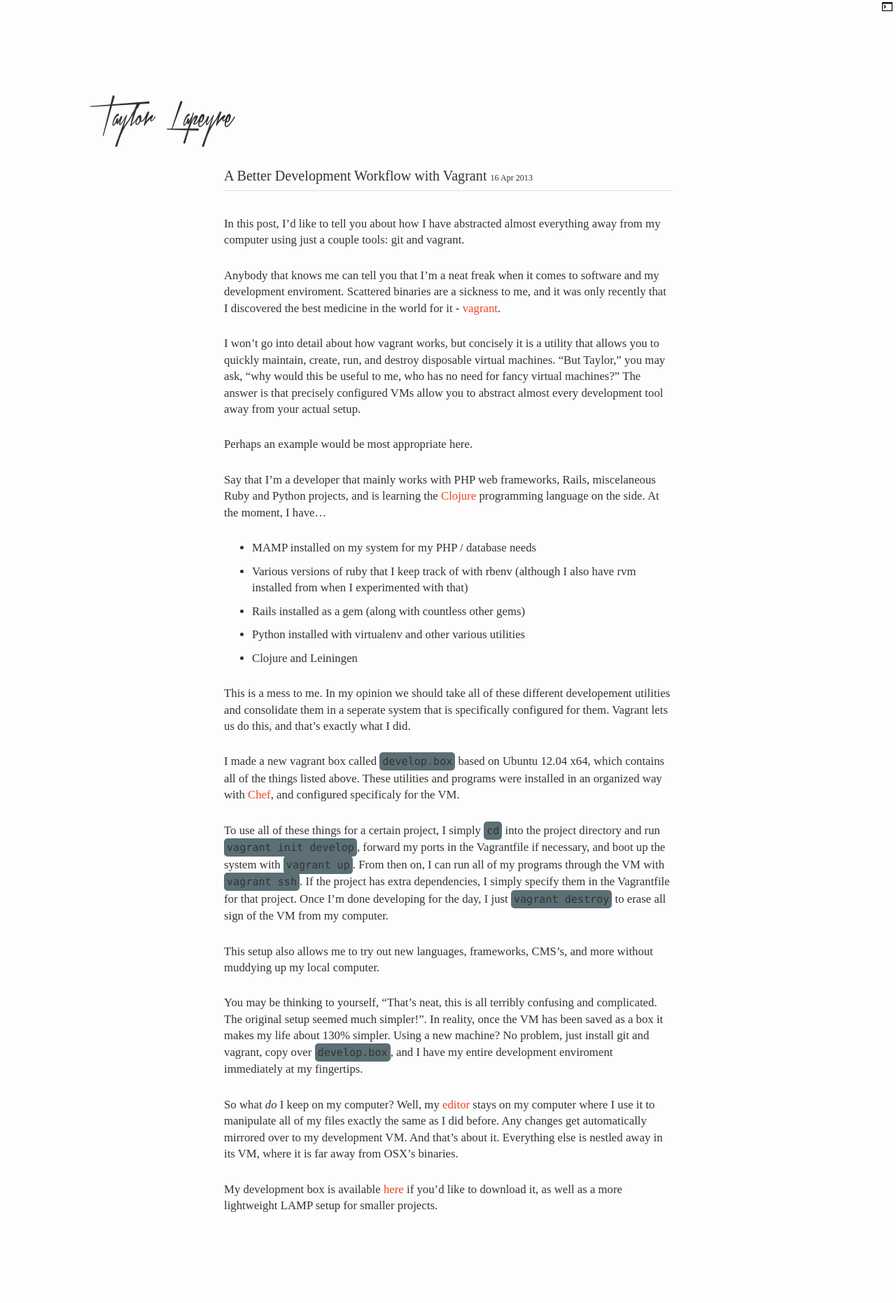
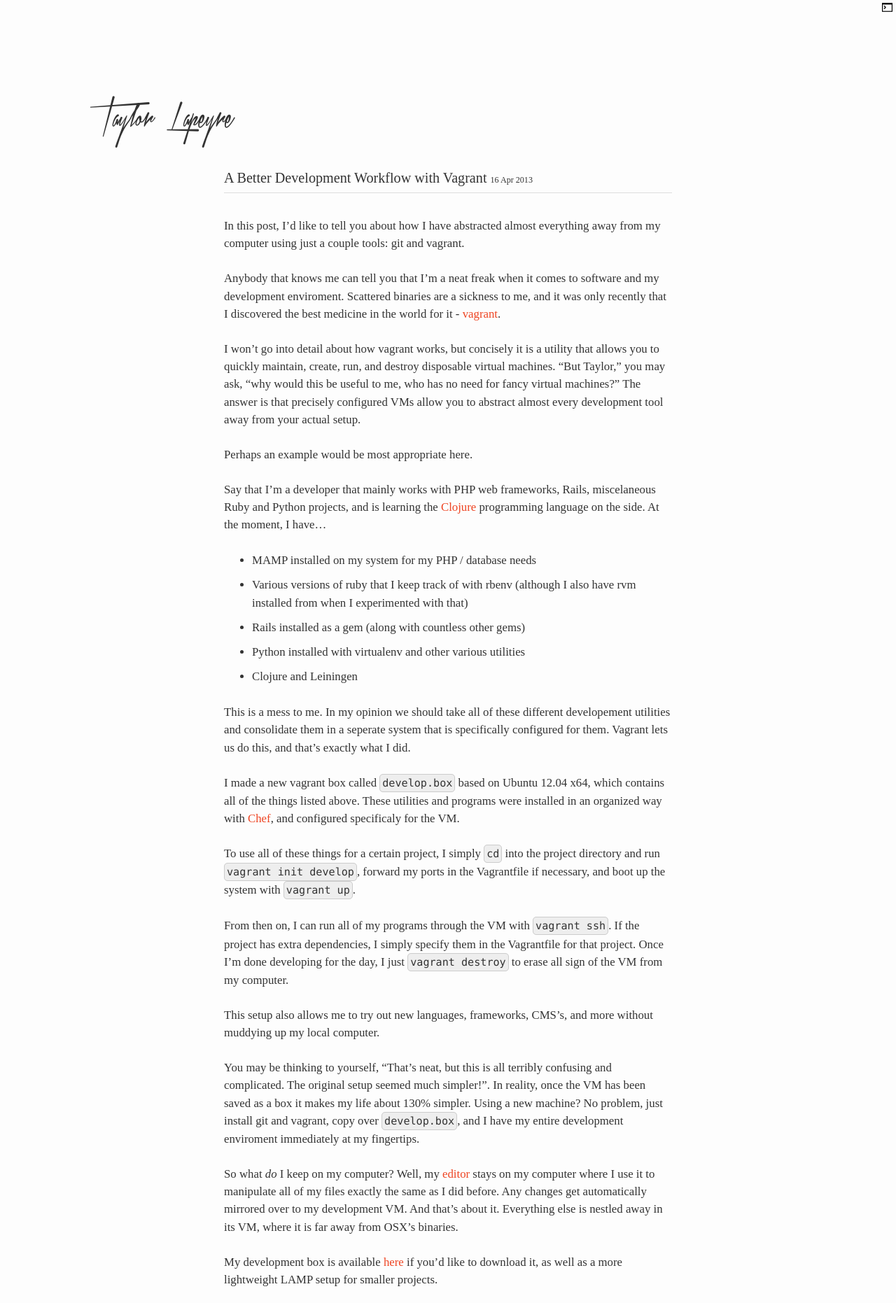
Before and after one commit to taylorlapeyre/taylorlapeyre.github.io, a Jekyll site: the page built from _posts/2013-04-16-better-workflow-with-vagrant.md, in a window 1280 px wide. Shown: the whole page at 70% size. Built offline with Jekyll 4.4.1, drawn with Linux system fonts in a browser that asks for light colours; nearby versions of some CDN libraries; some web fonts are replaced; before the commit the page ends 1756 px from its top, so only the background shows below that.

Commit message:
some aesthetic changes

```diff
--- a/_posts/2013-04-16-better-workflow-with-vagrant.md
+++ b/_posts/2013-04-16-better-workflow-with-vagrant.md
@@ -24,11 +24,13 @@ This is a mess to me. In my opinion we should take all of these different develo
 
 I made a new vagrant box called `develop.box` based on Ubuntu 12.04 x64, which contains all of the things listed above. These utilities and programs were installed in an organized way with [Chef][3], and configured specificaly for the VM.
 
-To use all of these things for a certain project, I simply `cd` into the project directory and run `vagrant init develop`, forward my ports in the Vagrantfile if necessary, and boot up the system with `vagrant up`. From then on, I can run all of my programs through the VM with `vagrant ssh`. If the project has extra dependencies, I simply specify them in the Vagrantfile for that project. Once I'm done developing for the day, I just `vagrant destroy` to erase all sign of the VM from my computer.
+To use all of these things for a certain project, I simply `cd` into the project directory and run `vagrant init develop`, forward my ports in the Vagrantfile if necessary, and boot up the system with `vagrant up`.
+
+From then on, I can run all of my programs through the VM with `vagrant ssh`. If the project has extra dependencies, I simply specify them in the Vagrantfile for that project. Once I'm done developing for the day, I just `vagrant destroy` to erase all sign of the VM from my computer.
 
 This setup also allows me to try out new languages, frameworks, CMS's, and more without muddying up my local computer.
 
-You may be thinking to yourself, "That's neat, this is all terribly confusing and complicated. The original setup seemed much simpler!". In reality, once the VM has been saved as a box it makes my life about 130% simpler. Using a new machine? No problem, just install git and vagrant, copy over `develop.box`, and I have my entire development enviroment immediately at my fingertips.
+You may be thinking to yourself, "That's neat, but this is all terribly confusing and complicated. The original setup seemed much simpler!". In reality, once the VM has been saved as a box it makes my life about 130% simpler. Using a new machine? No problem, just install git and vagrant, copy over `develop.box`, and I have my entire development enviroment immediately at my fingertips.
 
 So what *do* I keep on my computer? Well, my [editor][4] stays on my computer where I use it to manipulate all of my files exactly the same as I did before. Any changes get automatically mirrored over to my development VM. And that's about it. Everything else is nestled away in its VM, where it is far away from OSX's binaries.
 
--- a/css/style.css
+++ b/css/style.css
@@ -7,14 +7,14 @@ body {
 
   /* font-family: 'Open Sans', sans-serif; */
   font-size: 105%;
-  line-height: 1.4em;
+  line-height: 1.5em;
   font-weight: 300;
   text-rendering: optimizeLegibility;
   -webkit-font-smoothing: antialiased;
 }
 
 p {
-  padding: 5px 0;
+  padding: 4px 0;
 }
 
 a {
@@ -122,9 +122,10 @@ code {
   font-weight: 100;
   font-family: "Consolas", "Menlo", monospace;
   font-size: .9em;
-  background-color: #5b6f75;
-  padding: 4px;
+  background-color: #EEE;
+  padding: 3px;
   border-radius: 5px;
+  border: 1px solid #CCC;
 }
 
 #terminal-form {
```
